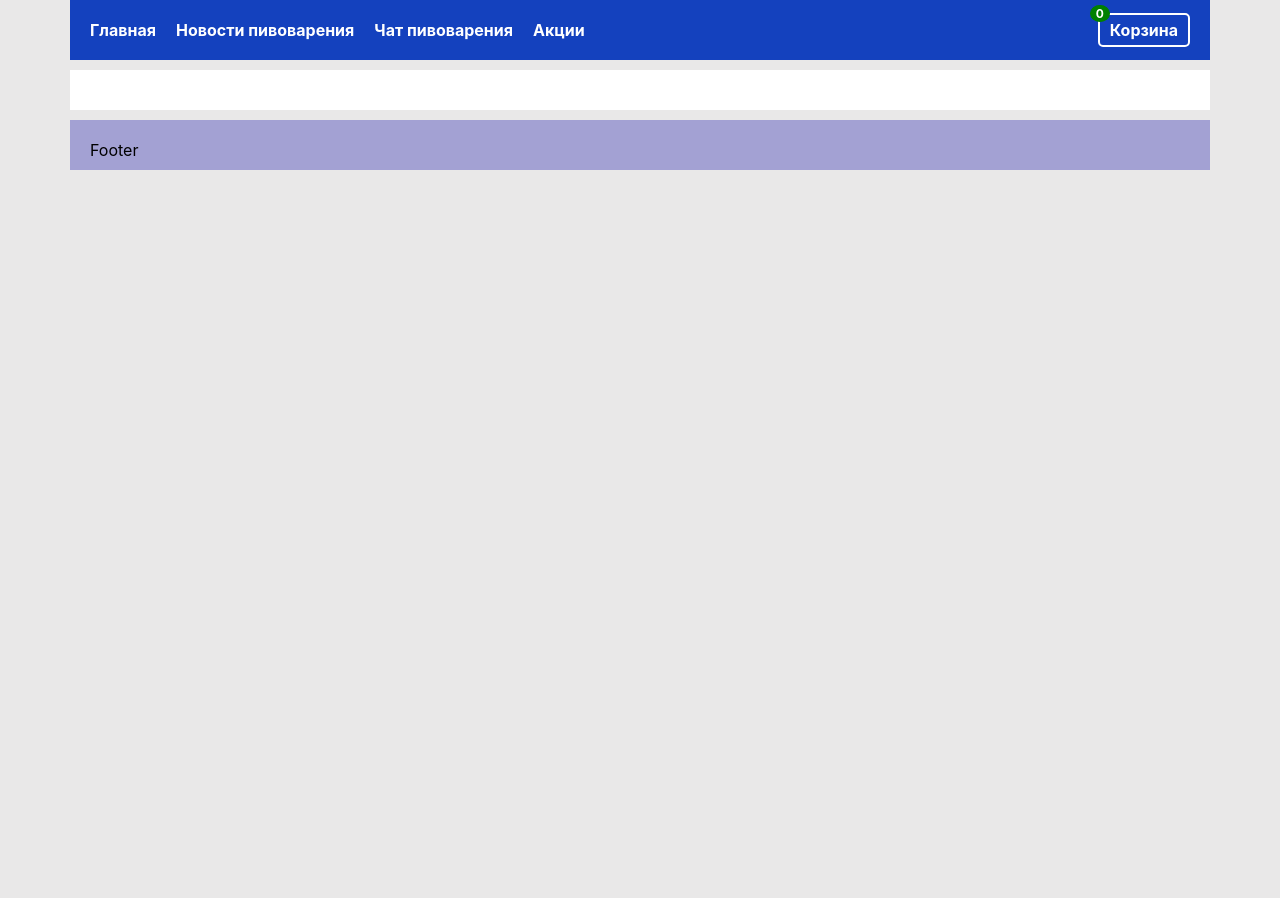
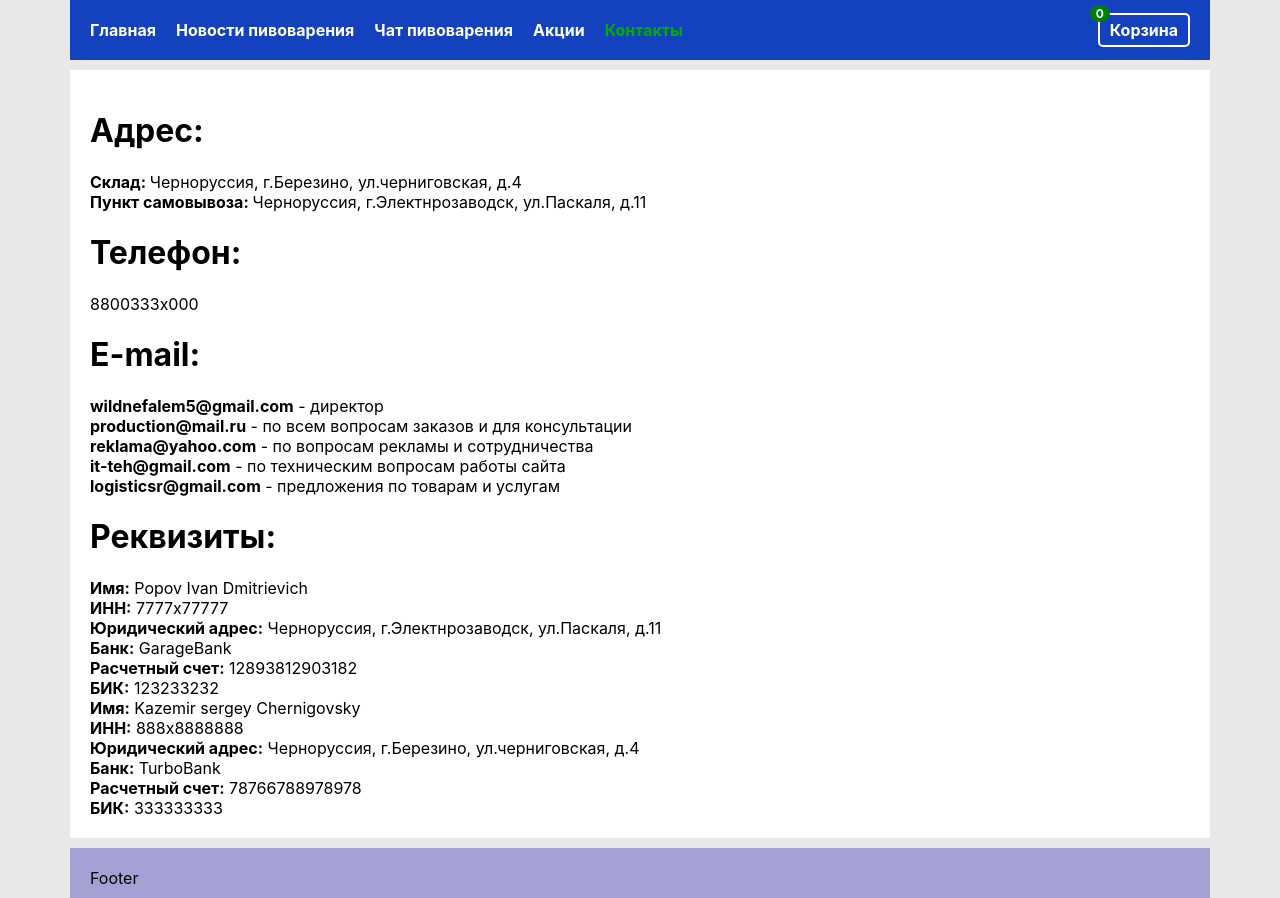
Before and after one commit to wilderedin5/beer-magazine-page, a React (Create React App) app: page /contacts in a window 1280 px wide. Before the commit the page ends 800 px from the top, so only its background shows below. Built offline with nearby package versions, Linux system fonts and the light colour scheme.

Commit message:
Страница контактов

```diff
--- a/src/App.js
+++ b/src/App.js
@@ -9,6 +9,7 @@ import cn from 'classnames';
 import NewsContainer from './Components/News/NewsContainer';
 import ChatContainer from './Components/Chat/ChatContainer';
 import SharesContainer from './Components/Shares/SharesContainer';
+import ContactsContainer from './Components/Contacts/ContactsContainer';
 
 const App = () => {
   return (
@@ -21,6 +22,7 @@ const App = () => {
             <Route path="/news/:id?" render={() => <NewsContainer /> } />
             <Route path="/chat" render={() => <ChatContainer /> } />
             <Route path="/share/:id?" render={() => <SharesContainer /> } />
+            <Route path="/contacts" render={() => <ContactsContainer /> } />
             <Route exact path="/" render={() => <ProductPageContainer /> } />
         </div>
         <div className={style.footer}>
--- /dev/null
+++ b/src/Components/Contacts/Address/Address.jsx
@@ -0,0 +1,9 @@
+import React from 'react';
+
+const Address = (props) => {
+    return (
+        <div><b>{props.descOfAddress}: </b>{props.address}</div>
+    )
+}
+
+export default Address;
--- /dev/null
+++ b/src/Components/Contacts/Contacts.jsx
@@ -0,0 +1,38 @@
+import React from 'react';
+import Address from './Address/Address';
+import PhoneNumber from './PhoneNumber/PhoneNumber';
+import Mail from './Mail/Mail';
+import Requisite from './Requisite/Requisite';
+
+const Contacts = (props) => {
+    return (
+        <div>
+            <div>
+                <h1>Адрес:</h1>
+                {
+                    props.address.map(address => <Address {...address} />)
+                }
+            </div>
+            <div>
+                <h1>Телефон:</h1>
+                {
+                    props.phone.map(phone => <PhoneNumber {...phone} />)
+                }
+            </div>
+            <div>
+                <h1>E-mail:</h1>
+                {
+                    props.email.map(mail => <Mail {...mail} />)
+                }
+            </div>
+            <div>
+                <h1>Реквизиты:</h1>
+                {
+                    props.requisites.map(requisite => <Requisite {...requisite} />)
+                }
+            </div>
+        </div>
+    )
+}
+
+export default Contacts;
--- /dev/null
+++ b/src/Components/Contacts/ContactsContainer.jsx
@@ -0,0 +1,13 @@
+import { connect } from "react-redux";
+import Contacts from "./Contacts";
+
+const mapStateToProps = (state) => {
+    return {
+        address: state.contacts.address,
+        phone: state.contacts.phone,
+        email: state.contacts.email,
+        requisites: state.contacts.requisites
+    }
+}
+
+export default connect(mapStateToProps,{})(Contacts);
--- /dev/null
+++ b/src/Components/Contacts/Mail/Mail.jsx
@@ -0,0 +1,9 @@
+import React from 'react';
+
+const Mail = (props) => {
+    return (
+        <div><b>{props.emailAddress}</b> - {props.descriptionOfContact}</div>
+    )
+}
+
+export default Mail;
--- /dev/null
+++ b/src/Components/Contacts/PhoneNumber/PhoneNumber.jsx
@@ -0,0 +1,9 @@
+import React from 'react';
+
+const PhoneNumber = (props) => {
+    return (
+        <div>{props.phoneNumber}</div>
+    )
+}
+
+export default PhoneNumber;
--- /dev/null
+++ b/src/Components/Contacts/Requisite/Requisite.jsx
@@ -0,0 +1,16 @@
+import React from 'react';
+
+const Requisite = (props) => {
+    return (
+        <div>
+            <div><b>Имя:</b> {props.name}</div>
+            <div><b>ИНН:</b> {props.nalogNumber}</div>
+            <div><b>Юридический адрес:</b> {props.legalAddress}</div>
+            <div><b>Банк:</b> {props.bankName}</div>
+            <div><b>Расчетный счет:</b> {props.checkingNumber}</div>
+            <div><b>БИК:</b> {props.bik}</div>
+        </div>
+    )
+}
+
+export default Requisite;
--- a/src/Components/Header/Header.jsx
+++ b/src/Components/Header/Header.jsx
@@ -26,6 +26,9 @@ const Header = (props) => {
             <NavLink to="/share" className={style.link} activeClassName={style.activeLink}>
                 Акции
             </NavLink>
+            <NavLink to="/contacts" className={style.link} activeClassName={style.activeLink}>
+                Контакты
+            </NavLink>
         </div>
     )
 }
--- /dev/null
+++ b/src/redux/contacts-reducer.js
@@ -0,0 +1,29 @@
+let initialState = {
+    address: [
+        {id: 1, address: "Черноруссия, г.Березино, ул.черниговская, д.4", descOfAddress: "Склад"},
+        {id: 2, address: "Черноруссия, г.Электнрозаводск, ул.Паскаля, д.11", descOfAddress: "Пункт самовывоза"}
+    ],
+    phone: [
+        {id: 1, phoneNumber: "8800333x000"}
+    ],
+    email: [
+        {id: 1, emailAddress: "wildnefalem5@gmail.com", descriptionOfContact: "директор"},
+        {id: 2, emailAddress: "production@mail.ru", descriptionOfContact: "по всем вопросам заказов и для консультации"},
+        {id: 3, emailAddress: "reklama@yahoo.com", descriptionOfContact: "по вопросам рекламы и сотрудничества"},
+        {id: 4, emailAddress: "it-teh@gmail.com", descriptionOfContact: "по техническим вопросам работы сайта"},
+        {id: 5, emailAddress: "logisticsr@gmail.com", descriptionOfContact: "предложения по товарам и услугам"}
+    ],
+    requisites: [
+        {id: 1, name: "Popov Ivan Dmitrievich", nalogNumber: "7777x77777", legalAddress: "Черноруссия, г.Электнрозаводск, ул.Паскаля, д.11", bankName: "GarageBank", checkingNumber: "12893812903182", bik: "123233232"},
+        {id: 2, name: "Kazemir sergey Chernigovsky", nalogNumber: "888x8888888", legalAddress: "Черноруссия, г.Березино, ул.черниговская, д.4", bankName: "TurboBank", checkingNumber: "78766788978978", bik: "333333333"},
+    ]
+}
+
+const contactsReducer = (state = initialState, action) => {
+    switch(action.type){
+        default:
+            return state
+    }
+}
+
+export default contactsReducer;
--- a/src/redux/redux-store.js
+++ b/src/redux/redux-store.js
@@ -6,6 +6,7 @@ import newsReducer from "./news-reducer";
 import chatReducer from "./chat-reducer";
 import {reducer as formReducer} from 'redux-form';
 import sharesReducer from "./shares-reducer";
+import contactsReducer from "./contacts-reducer";
 
 let reducers = combineReducers({
     productPage: productReducer,
@@ -13,7 +14,8 @@ let reducers = combineReducers({
     form: formReducer,
     news: newsReducer,
     chat: chatReducer,
-    shares: sharesReducer
+    shares: sharesReducer,
+    contacts: contactsReducer
 });
 
 let store = createStore(reducers, applyMiddleware(ThunkMiddleWare));
```
